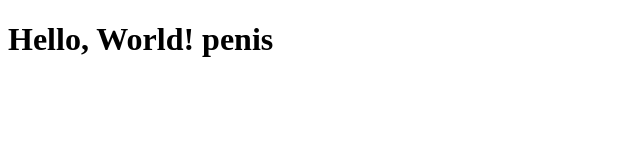
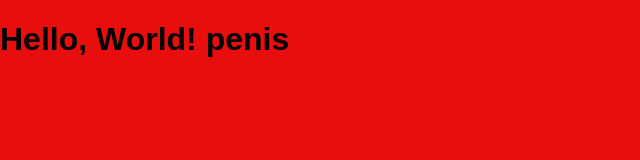
Before and after one commit to henrikremmen/test, a plain HTML site: page index.html in a window 1280 px wide. Shown: the whole page, without its empty margins (0-640 px from the left). Drawn offline with Linux system fonts and the light colour scheme.

Commit message:
Endret moren din

```diff
--- a/index.html
+++ b/index.html
@@ -4,6 +4,7 @@
     <meta charset="UTF-8">
     <meta name="viewport" content="width=device-width, initial-scale=1.0">
     <title>Hello World</title>
+    <link rel="stylesheet" href="style.css">
 </head>
 <body>
     <h1>Hello, World! penis</h1>
--- /dev/null
+++ b/style.css
@@ -0,0 +1,6 @@
+body{
+    background-color: #e90e0e;
+    font-family: Arial, sans-serif;
+    margin: 0;
+    padding: 0;
+}
```
